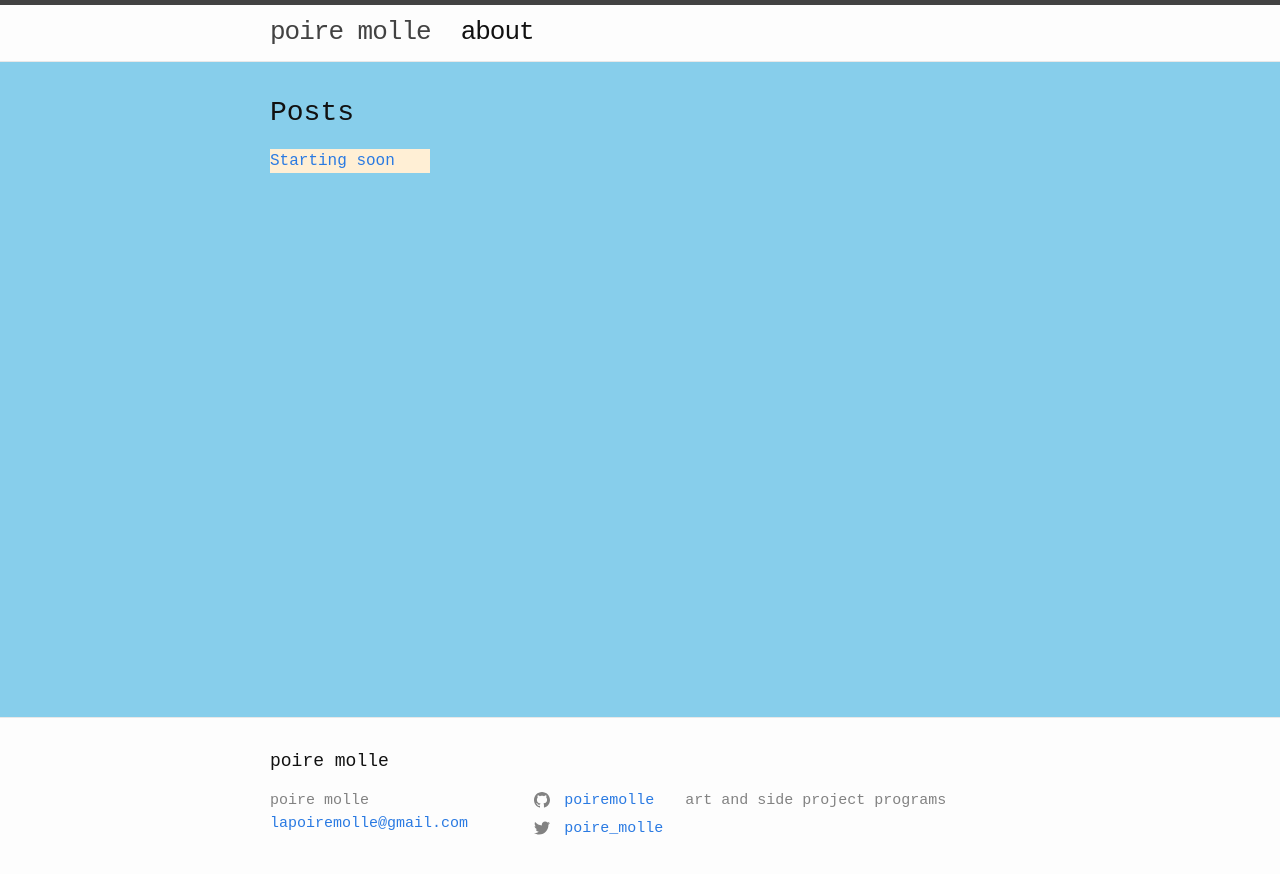
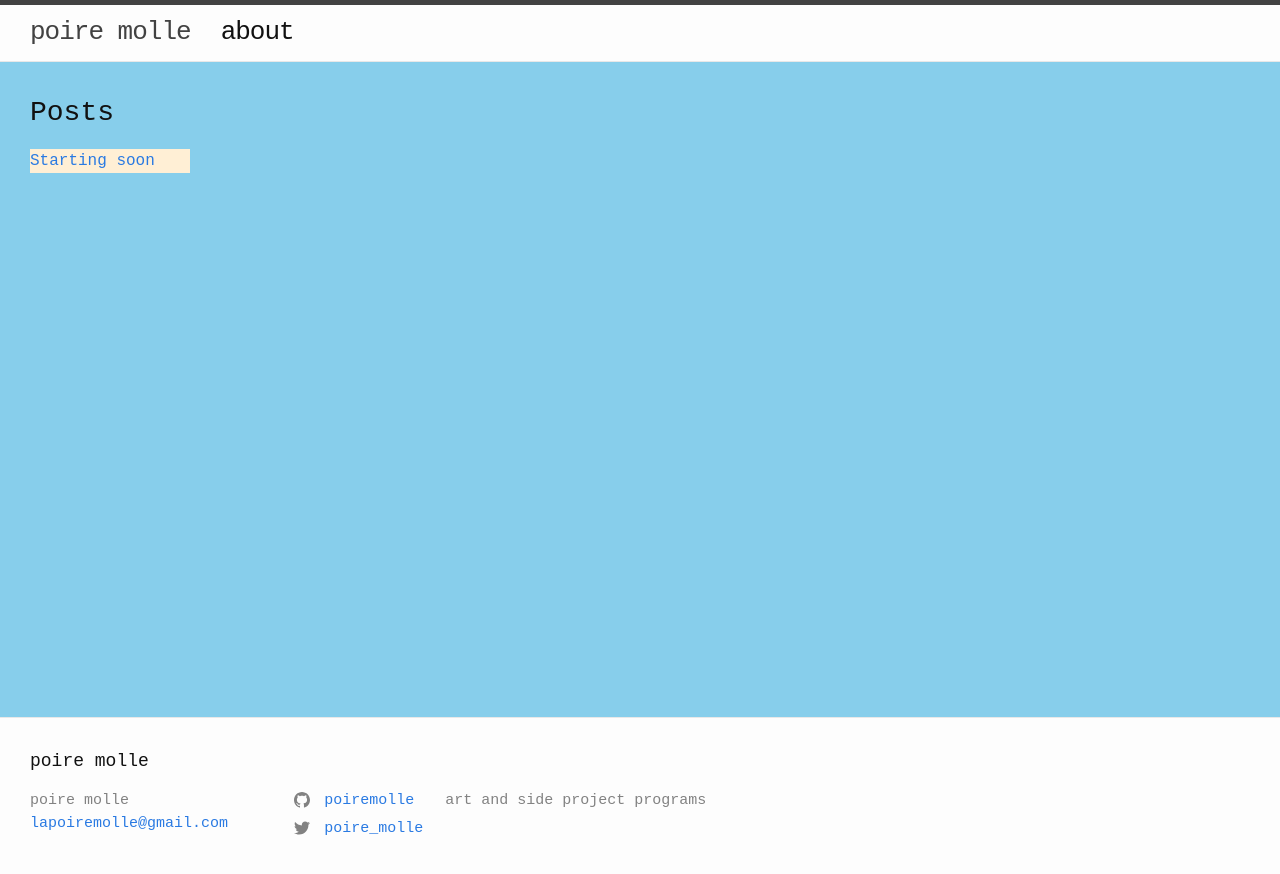
Before and after one commit to poiremolle/blog, a Jekyll site: the page built from index.md, in a window 1280 px wide. Shown: the top 874 px of the page. Built offline with Jekyll 4.4.1, drawn with Linux system fonts in a browser that asks for light colours.

Commit message:
making left margin of wrapper 0

```diff
--- a/_sass/minima/_base.scss
+++ b/_sass/minima/_base.scss
@@ -178,7 +178,7 @@ pre {
   max-width: -webkit-calc(#{$content-width} - (#{$spacing-unit} * 2));
   max-width:         calc(#{$content-width} - (#{$spacing-unit} * 2));
   margin-right: auto;
-  margin-left: auto;
+  margin-left: 0;
   padding-right: $spacing-unit;
   padding-left: $spacing-unit;
   @extend %clearfix;
```
